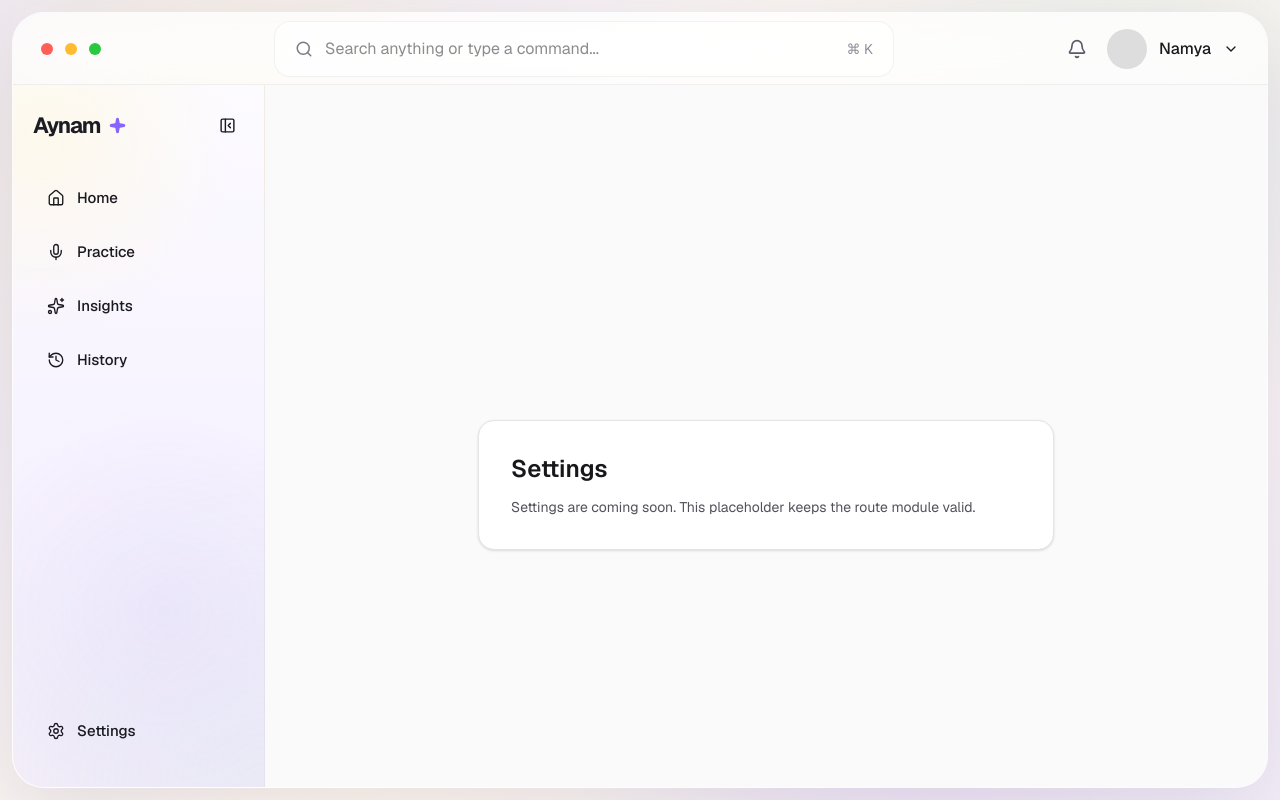
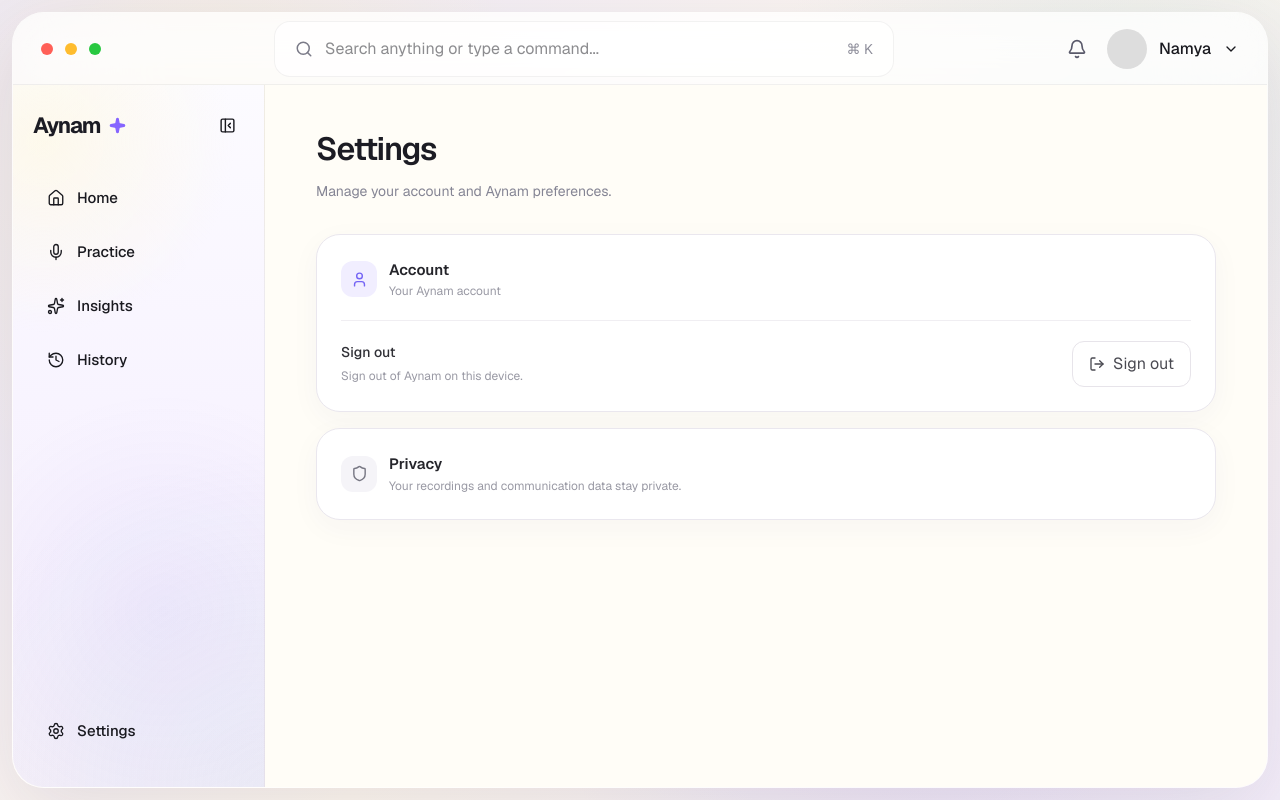
Before and after one commit to namyagaur/aynam.ai, a Next.js app: page /settings in a window 1280 px wide. Built offline with nearby package versions, Linux system fonts and the light colour scheme; no server answers.

Commit message:
feat: enhance SettingsPage with account management and privacy sections

```diff
--- a/app/(app)/settings/page.tsx
+++ b/app/(app)/settings/page.tsx
@@ -1,11 +1,101 @@
+"use client";
+
+import { supabase } from "@/lib/supabase/client";
+import { LogOut, User, Shield } from "lucide-react";
+
 export default function SettingsPage() {
+  async function handleLogout() {
+    await supabase.auth.signOut();
+    window.location.href = "/sign-in";
+  }
+
   return (
-    <main className="flex min-h-screen items-center justify-center bg-zinc-50 p-8">
-      <div className="w-full max-w-xl rounded-2xl border border-zinc-200 bg-white p-8 shadow-sm">
-        <h1 className="text-2xl font-semibold text-zinc-900">Settings</h1>
-        <p className="mt-3 text-sm text-zinc-600">
-          Settings are coming soon. This placeholder keeps the route module valid.
-        </p>
+    <main className="min-h-full bg-[#FFFDF7] px-10 py-10">
+      <div className="mx-auto max-w-[900px]">
+        {/* Header */}
+
+        <div>
+          <h1 className="text-[32px] font-semibold tracking-[-0.04em] text-[#1C1C24]">
+            Settings
+          </h1>
+
+          <p className="mt-2 text-[14px] text-[#858594]">
+            Manage your account and Aynam preferences.
+          </p>
+        </div>
+
+        {/* Account */}
+
+        <section className="mt-8 rounded-[24px] border border-[#EAE7EE] bg-white p-6 shadow-[0_8px_30px_rgba(60,45,110,.04)]">
+          <div className="flex items-center gap-3">
+            <div className="flex h-9 w-9 items-center justify-center rounded-xl bg-[#F1EEFF]">
+              <User className="h-[17px] w-[17px] text-[#7565F5]" />
+            </div>
+
+            <div>
+              <h2 className="text-[15px] font-semibold text-[#25252B]">
+                Account
+              </h2>
+
+              <p className="text-[12px] text-[#9999A4]">
+                Your Aynam account
+              </p>
+            </div>
+          </div>
+
+          <div className="my-5 h-px bg-[#F0EEF2]" />
+
+          <div className="flex items-center justify-between">
+            <div>
+              <p className="text-[14px] font-medium text-[#303036]">
+                Sign out
+              </p>
+
+              <p className="mt-1 text-[12px] text-[#9999A4]">
+                Sign out of Aynam on this device.
+              </p>
+            </div>
+
+            <button
+              type="button"
+              onClick={handleLogout}
+              className="
+                flex items-center gap-2
+                rounded-xl
+                border border-[#E7E4EA]
+                bg-white
+                px-4 py-2.5
+                text-[13px] font-medium
+                text-[#4A4A52]
+                transition
+                hover:bg-[#FAF8FC]
+              "
+            >
+              <LogOut className="h-4 w-4" />
+              Sign out
+            </button>
+          </div>
+        </section>
+
+        {/* Privacy */}
+
+        <section className="mt-4 rounded-[24px] border border-[#EAE7EE] bg-white p-6 shadow-[0_8px_30px_rgba(60,45,110,.04)]">
+          <div className="flex items-center gap-3">
+            <div className="flex h-9 w-9 items-center justify-center rounded-xl bg-[#F5F4F8]">
+              <Shield className="h-[17px] w-[17px] text-[#777783]" />
+            </div>
+
+            <div>
+              <h2 className="text-[15px] font-semibold text-[#25252B]">
+                Privacy
+              </h2>
+
+              <p className="mt-0.5 text-[12px] text-[#9999A4]">
+                Your recordings and communication data stay private.
+              </p>
+            </div>
+          </div>
+        </section>
       </div>
     </main>
   );
--- a/components/shell/Sidebar.tsx
+++ b/components/shell/Sidebar.tsx
@@ -1,6 +1,7 @@
 "use client";
 
 import Link from "next/link";
+import { supabase } from "@/lib/supabase/client";
 import { usePathname } from "next/navigation";
 import {
   House,
@@ -37,7 +38,10 @@ const navItems = [
 
 export default function Sidebar() {
   const pathname = usePathname();
-
+  async function handleLogout() {
+  await supabase.auth.signOut();
+  window.location.href = "/sign-in";
+}
   return (
     <aside
   className="w-[252px] border-r border-black/5"
```
